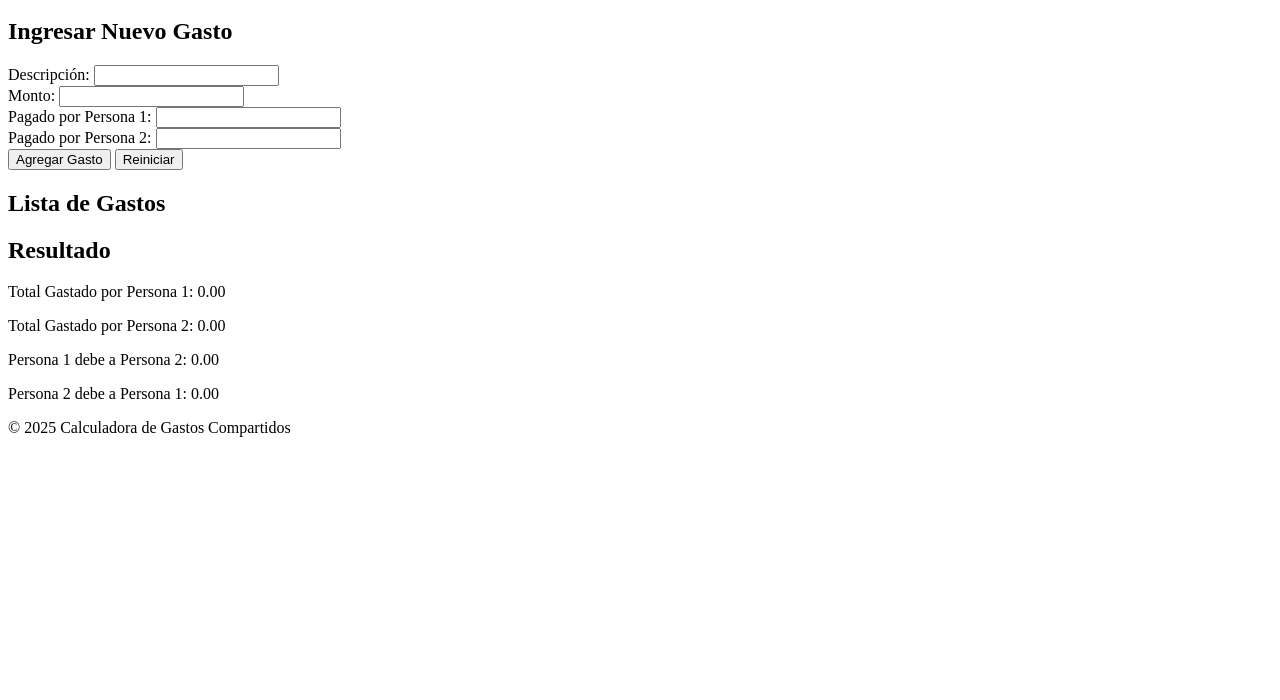
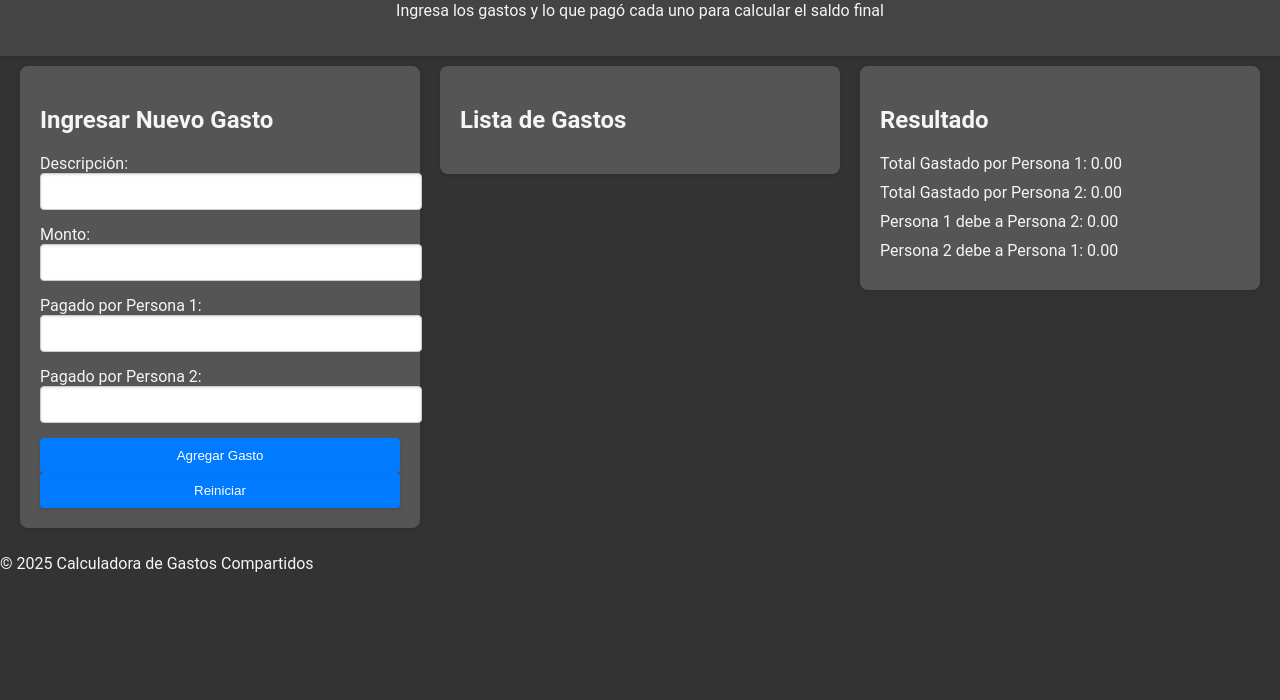
Before and after one commit to joaquin385/Gastos-Compartidos, a plain HTML site: page index.html in a window 1280 px wide. Shown: the part 100-800 px from the top of the page. Drawn offline with Linux system fonts and the light colour scheme.

Commit message:
1era aproximacion de estilo css

```diff
--- a/index.html
+++ b/index.html
@@ -4,6 +4,7 @@
         <meta charset="UTF-8">
         <meta name="viewport" content="width=device-width, initial-scale=1.0">
         <title>Gastos Compartidos</title>
+        <link rel="stylesheet" href="style.css">
     </head>
     <body>
         <header>
--- /dev/null
+++ b/style.css
@@ -0,0 +1,90 @@
+body {
+    font-family: 'Roboto', Arial, sans-serif;
+    margin: 0;
+    padding: 0;
+    background-color: #333;
+    color: #f5f5f5;
+}
+
+header {
+    text-align: center;
+    padding: 20px;
+    background-color: #444;
+    box-shadow: 0 2px 4px rgba(0, 0, 0, 0.1);
+}
+
+main {
+    display: flex;
+    justify-content: space-between;
+    align-items: flex-start;
+    padding: 10px;
+}
+
+#ingreso-gastos, #lista-gastos, #resultado {
+    background-color: #555;
+    padding: 20px;
+    border-radius: 8px;
+    box-shadow: 0 2px 4px rgba(0, 0, 0, 0.1);
+    width: 30%;
+    margin: 0 10px;
+}
+
+form {
+    display: flex;
+    flex-direction: column;
+}
+
+form div {
+    margin-bottom: 15px;
+}
+
+input[type="text"],
+input[type="number"] {
+    width: 100%;
+    padding: 10px;
+    border: 1px solid #ccc;
+    border-radius: 4px;
+    box-shadow: inset 0 1px 3px rgba(0, 0, 0, 0.1);
+}
+
+button {
+    padding: 10px;
+    border: none;
+    border-radius: 4px;
+    background-color: #007BFF;
+    color: #fff;
+    cursor: pointer;
+    box-shadow: 0 2px 4px rgba(0, 0, 0, 0.1);
+    transition: background-color 0.3s ease;
+}
+
+button:hover {
+    background-color: #0056b3;
+}
+
+ul {
+    list-style-type: none;
+    padding: 0;
+}
+
+li {
+    padding: 10px;
+    border-bottom: 1px solid #eee;
+}
+
+#calculo-final p {
+    font-size: 1em;
+    margin: 10px 0;
+}
+
+@media (max-width: 600px) {
+    main {
+        flex-direction: column;
+        align-items: center;
+    }
+
+    #ingreso-gastos, #lista-gastos, #resultado {
+        width: 100%;
+        margin: 10px 0;
+    }
+}
```
